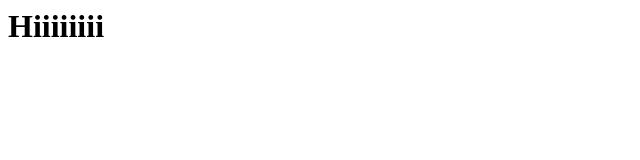
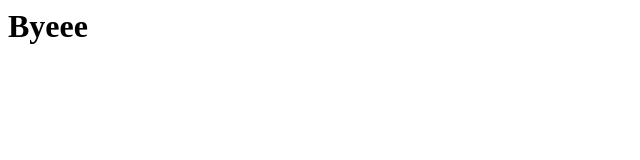
Before and after one commit to RyLi13/weblab-test, a plain HTML site: page index.html in a window 1280 px wide. Shown: the full height of the page, 0-640 px from the left. Drawn offline with Linux system fonts and the light colour scheme.

Commit message:
Update index.html

```diff
--- a/index.html
+++ b/index.html
@@ -1,3 +1,3 @@
 <html>
-    <h1>Hiiiiiiii</h1>
+    <h1>Byeee</h1>
 </html>
```
